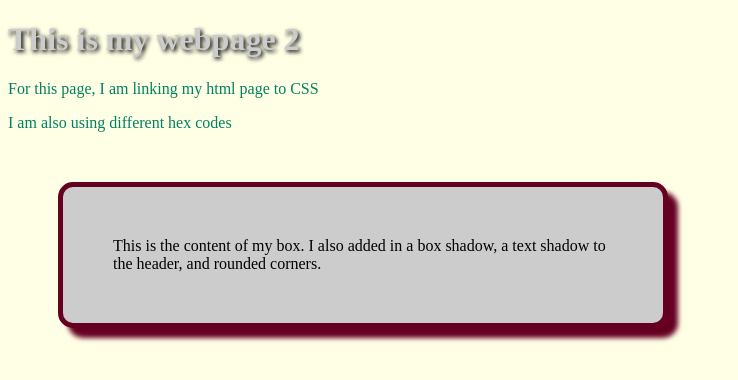
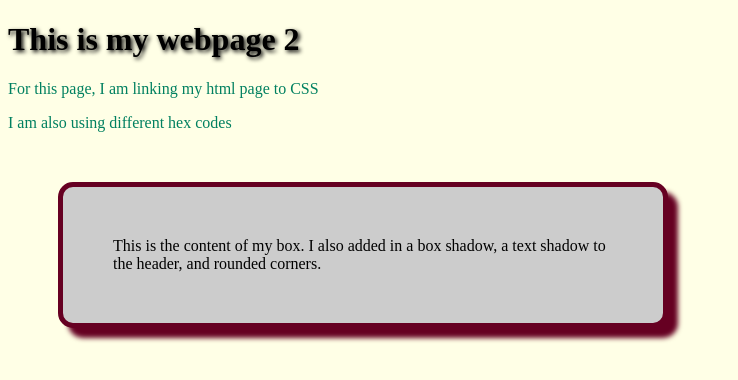
Before and after one commit to rmccoy99/Webpage2, a plain HTML site: page index.html in a window 1280 px wide. Shown: the whole page, without its empty margins (0-738 px from the left). Drawn offline with Linux system fonts and the light colour scheme.

Commit message:
Update mystyle.css

```diff
--- a/mystyle.css
+++ b/mystyle.css
@@ -2,7 +2,7 @@ body {
   background-color: #ffffe6;
 }
 h1 {
-  color: #cccccc;
+  color: #000000;
   text-shadow: 2px 2px 4px #000000;
 }
 p {
```
